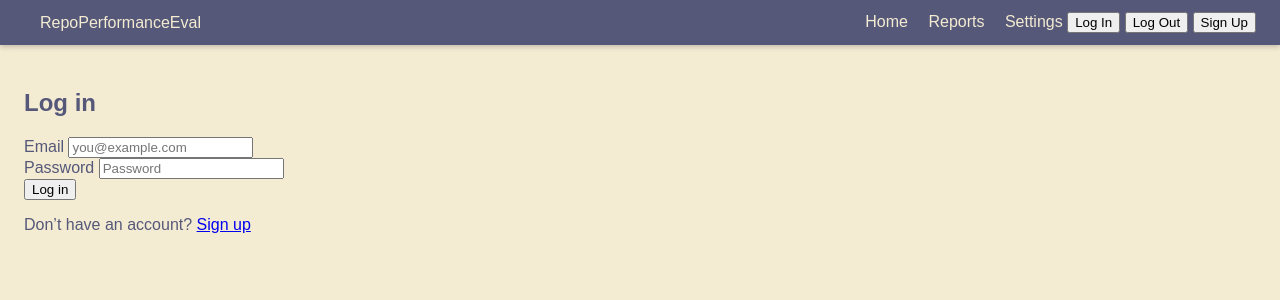
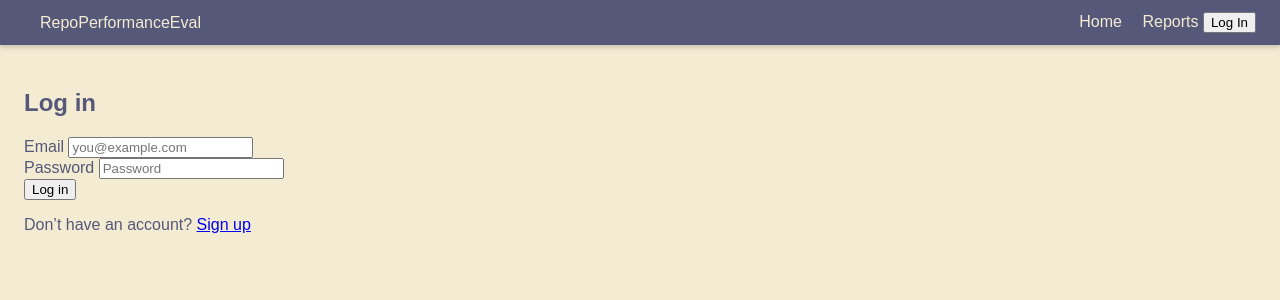
Before and after one commit to JacobWald/RepoPerformanceEval, a Django app: page /login/ in a window 1280 px wide. Shown: the top 300 px of the page. Run offline with Django 4.2, Linux system fonts and the light colour scheme.

Commit message:
if statement for buttons, Nav Bar

```diff
--- a/analytics/templates/analytics/base.html
+++ b/analytics/templates/analytics/base.html
@@ -15,10 +15,11 @@
         <div class="navbar-right">
             <a href="{% url 'signup' %}">Home</a>
             <a href="#">Reports</a>
-            <a href="#">Settings</a>
+            {% if user.is_authenticated %}
+            <button type="Log Out">Log Out</button>
+            {% else %}
             <button type="Log In" href="registration\login.html">Log In</button>
-            <button type="Log Out">Log Out</button>
-            <button type="Sign Up" href="registration\signup.html">Sign Up</button>
+            {% endif %}
         </div>
     </nav>
 
--- a/core/settings.py
+++ b/core/settings.py
@@ -82,6 +82,8 @@ DATABASES = {
         "HOST": os.getenv("PGHOST"),
         "PORT": os.getenv("PGPORT", "5432"),
         "OPTIONS": {"sslmode": "require"},  # Supabase requires SSL
+        #"OPTIONS": {"sslmode": "require"} if "supabase.co" in os.getenv("PGHOST", "") else {},
+
     }
 }
 
```
Also changed, not shown: 1 other file.
